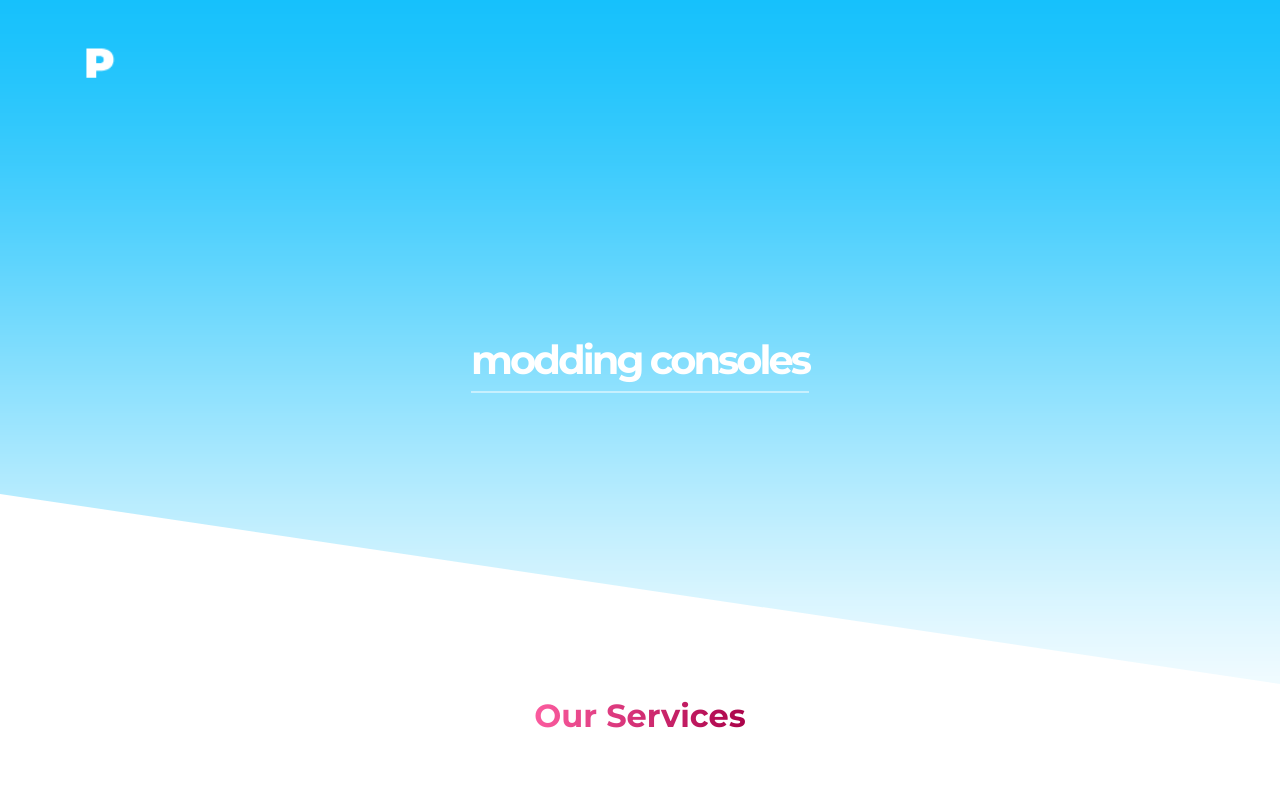
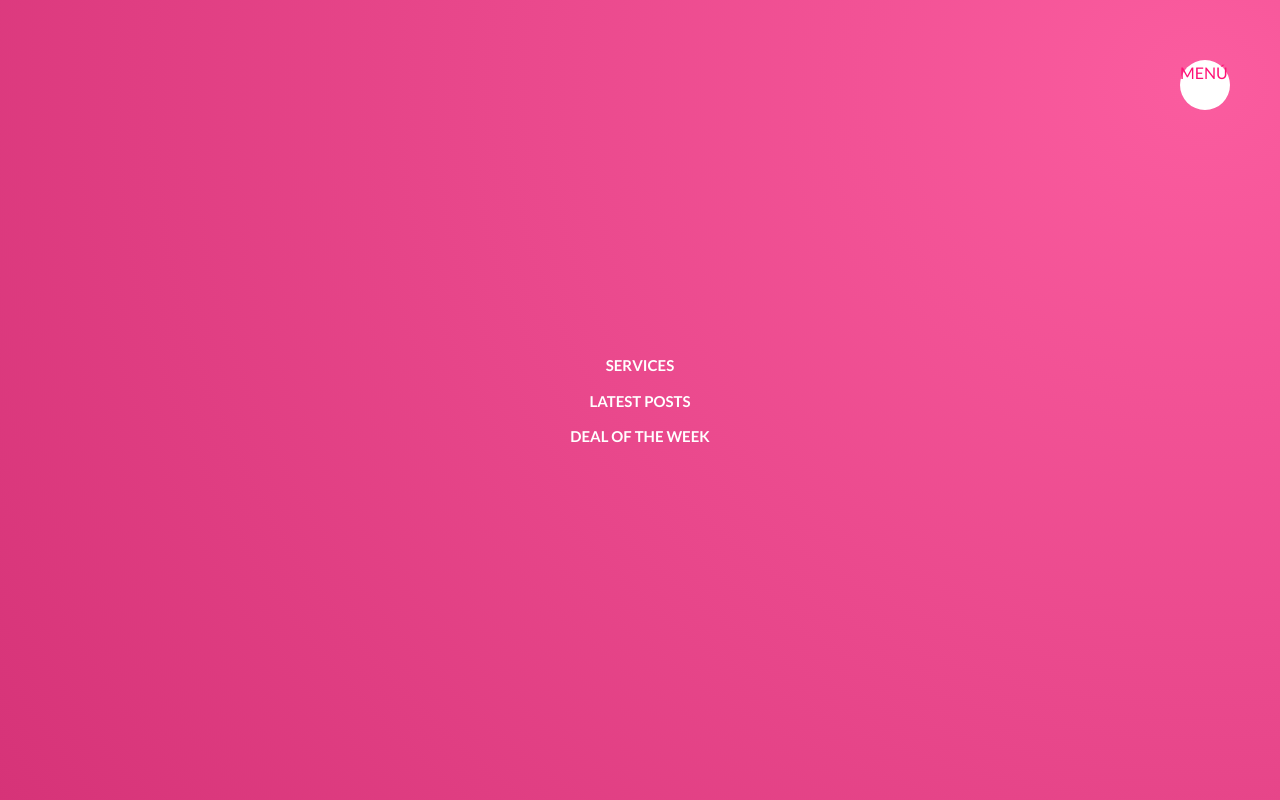
Before and after one commit to Noctturne/BRVO-modding-lp, a website: page index.html in a window 1280 px wide. Shown: the top 800 px of the page. Drawn offline with Linux system fonts and the light colour scheme; a web font is replaced by a local one.

Commit message:
Building the navigation menu 1

```diff
--- a/index.html
+++ b/index.html
@@ -15,6 +15,19 @@
         <title> BRVO Modding </title>
     </head>
     <body>
+        <div class="navbar">
+            <input type="checkbox" class="navbar_checkbox" id="navbar-toggle">
+            <label for="navbar-toggle" class="navbar__button"> MENÚ</label>
+            <div class="navbar__background">&nbsp;</div>
+
+            <nav class="navbar__nav">
+                <ul class="navbar__list">
+                    <li class="navbar__item"><a href="" class="navbar__link"> Services </a></li>
+                    <li class="navbar__item"><a href="" class="navbar__link"> Latest posts </a></li>
+                    <li class="navbar__item"><a href="" class="navbar__link"> Deal of the week </a></li>
+                </ul>
+            </nav>
+        </div>
         <header class="site-header">
             <div class="site-header__logo-box">
                 <img class="site-header__logo" src="src/images/logo/logo-white.png" alt="Logo White"/>
--- /dev/null
+++ b/src/sass/components/_navbar.scss
@@ -0,0 +1,59 @@
+.navbar {
+    &__checkbox {
+        display: none;
+    }
+
+    &__button {
+        background-color: $color-white;
+        color:$color-secondary ;
+        height: 5rem;
+        width: 5rem;
+        position: fixed;
+        top: 6rem;
+        right: 5rem;
+        border-radius: 50%;
+        z-index: 2000;
+    }
+
+    &__background {
+        height: 4rem;
+        width: 4.5rem;
+        border-radius: 50%;
+        position: fixed;
+        top: 6.5rem;
+        right: 5.5rem;
+        background-image: radial-gradient($color-secondary-light, $color-secondary-dark);
+        z-index: 1000;
+        transform: scale(100);
+    }
+
+    &__nav {
+        height: 100vh;
+        width: 100%;
+        position: fixed;
+        top: 0;
+        left: 0;
+        z-index: 1500;
+    }
+
+    &__list {
+        position: absolute;
+        top: 50%;
+        left: 50%;
+        transform: translate(-50%, -50%);
+        list-style: none;
+        text-align: center;
+    }
+
+    &__item {
+        margin: 1rem;
+    }
+
+    &__link {
+        font-size: 1.5rem;
+        font-weight: 700;
+        color: $color-white;
+        text-decoration: none;
+        text-transform: uppercase;
+    }
+}
--- a/src/sass/style.scss
+++ b/src/sass/style.scss
@@ -11,6 +11,7 @@
 @import "components/card";
 @import "components/composition";
 @import "components/link";
+@import "components/navbar";
 
 @import "layout/grid";
 @import "layout/header";
```
Also changed, not shown: src/css/style.css.
